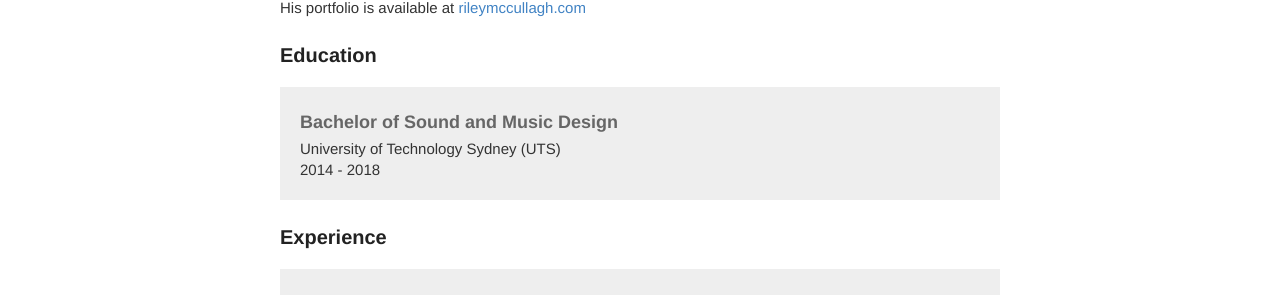
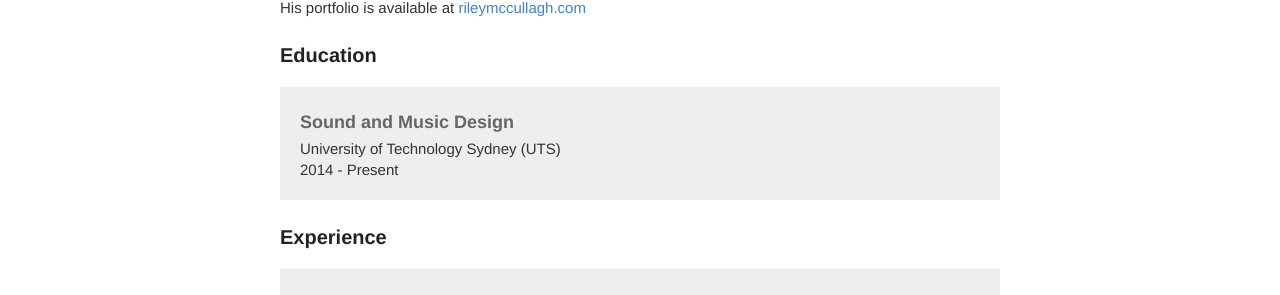
Before and after one commit to rileymccullagh/portfolio, a Jekyll site: the page built from docs/cv.md, in a window 1280 px wide. Shown: the part 172-467 px from the top of the page. Built offline with Jekyll 4.4.1, drawn with Linux system fonts in a browser that asks for light colours.

Commit message:
name of degree

```diff
--- a/docs/cv.md
+++ b/docs/cv.md
@@ -11,10 +11,10 @@ His portfolio is available at [rileymccullagh.com](http://rileymccullagh.com)
 
 <div class="greybox">
 
-<h4 style="margin: 0px">Bachelor of Sound and Music Design</h4>
+<h4 style="margin: 0px">Sound and Music Design</h4>
 University of Technology Sydney (UTS)
 <br>
-2014 - 2018
+2014 - Present
 
 </div>
 
```
